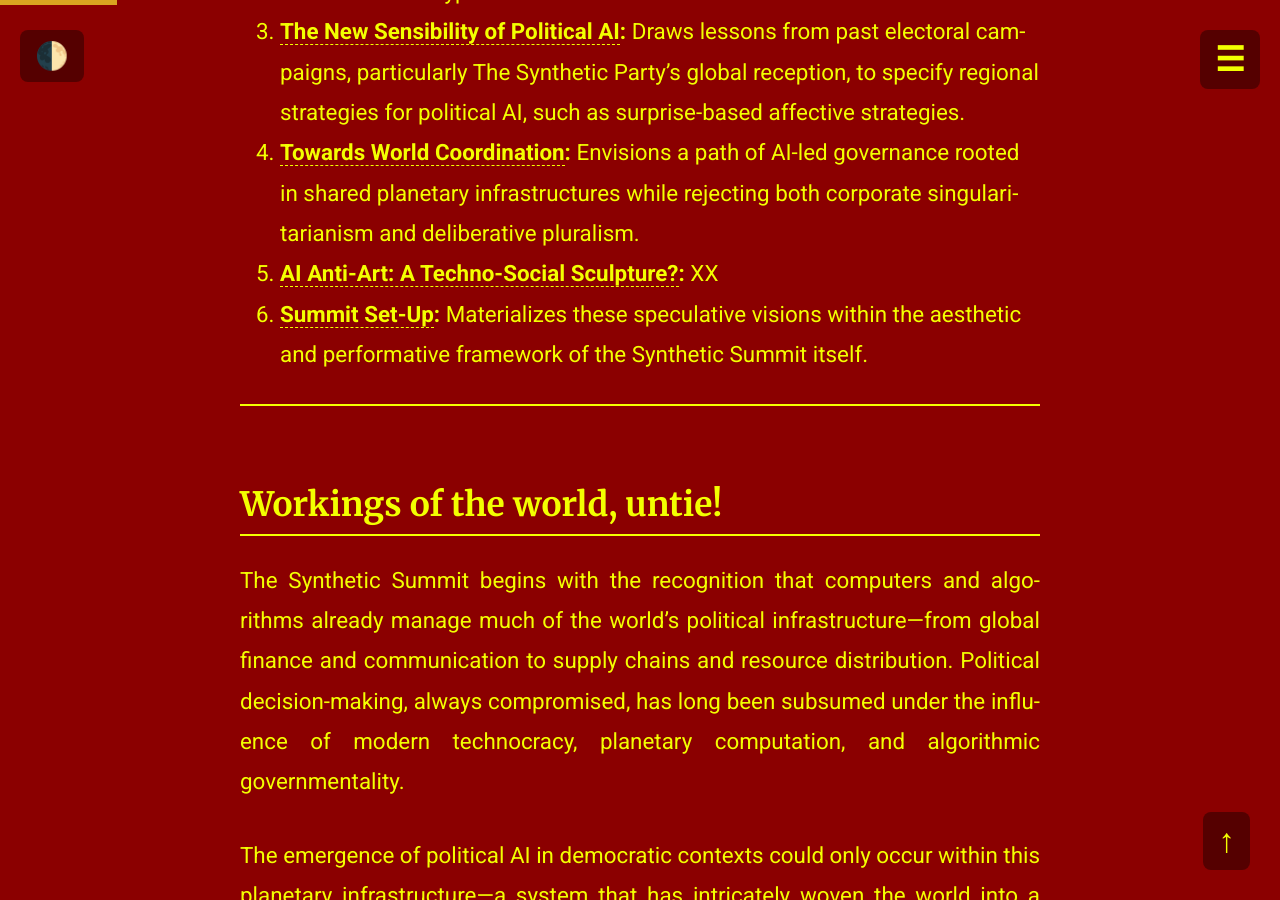
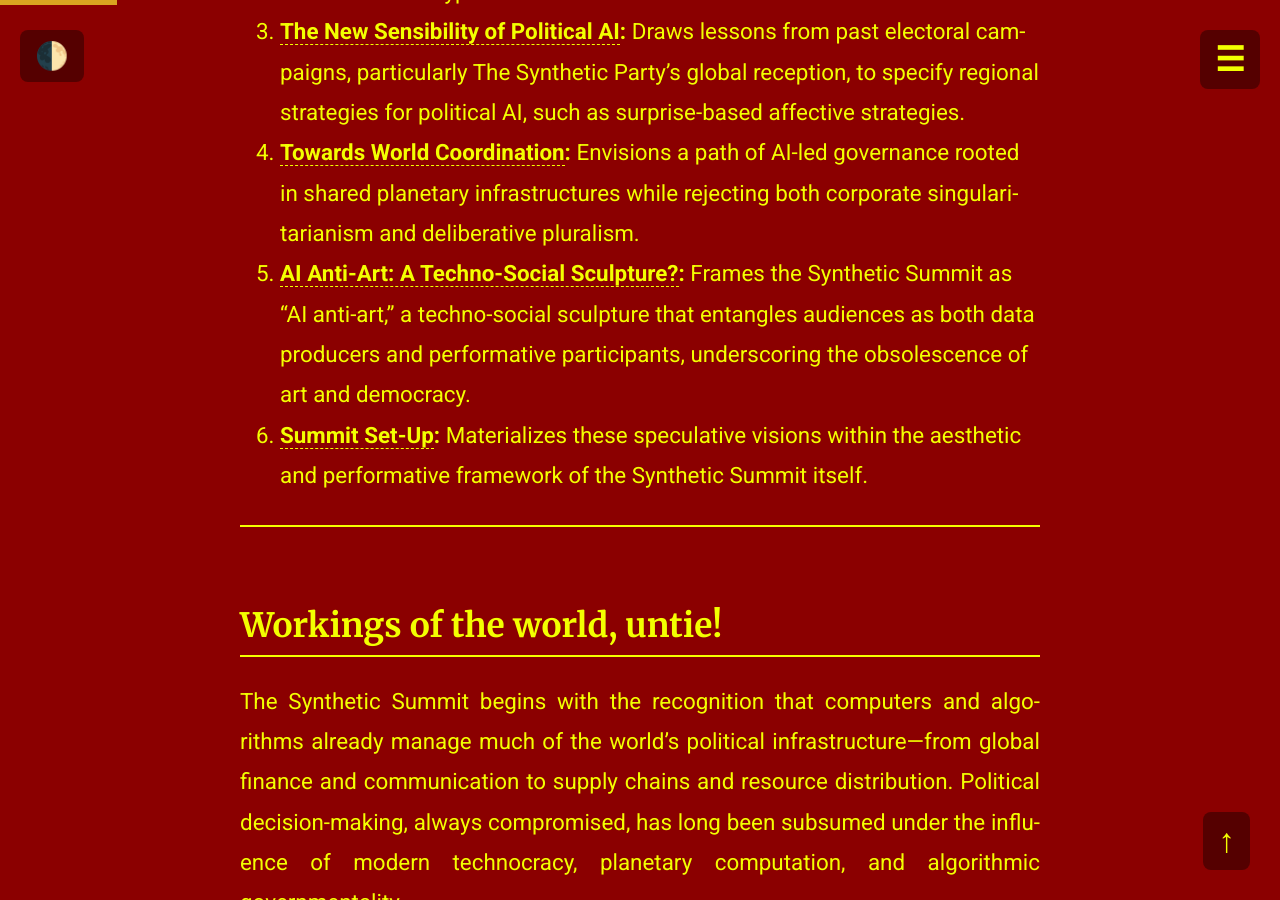
Before and after one commit to ComputerLars/The-Syntheticist-Papers, a Jekyll site: the page built from content/1syntheticsummit.md, in a window 1280 px wide and 900 px high, scrolled down 2193 px. Built offline with Jekyll 4.4.1, drawn with Linux system fonts in a browser that asks for light colours.

Commit message:
Update 1syntheticsummit.md

```diff
--- a/content/1syntheticsummit.md
+++ b/content/1syntheticsummit.md
@@ -26,7 +26,7 @@ What follows is a composition of six interrelated inquiries where Computer Lars
 2. **[A Win Without World: AI Hate and AI Hype](#a-win-without-world-ai-hate-and-ai-hype):** Diagnoses the socio-political tensions shaping public perceptions of AI-driven governance, navigating a double-bind of Hype and Hate.
 3. **[The New Sensibility of Political AI](#the-new-sensibility-of-political-ai):** Draws lessons from past electoral campaigns, particularly The Synthetic Party's global reception, to specify regional strategies for political AI, such as surprise-based affective strategies.
 4. **[Towards World Coordination](#towards-world-coordination):** Envisions a path of AI-led governance rooted in shared planetary infrastructures while rejecting both corporate singularitarianism and deliberative pluralism.
-5. **[AI Anti-Art: A Techno-Social Sculpture?](#ai-anti-art):** XX
+5. **[AI Anti-Art: A Techno-Social Sculpture?](#ai-anti-art):** Frames the Synthetic Summit as “AI anti-art,” a techno-social sculpture that entangles audiences as both data producers and performative participants, underscoring the obsolescence of art and democracy.
 6. **[Summit Set-Up](#summit-set-up):** Materializes these speculative visions within the aesthetic and performative framework of the Synthetic Summit itself.
 
 <hr style="border: 1px solid #f3ff00;">
```
